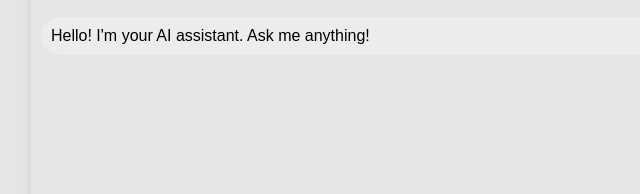
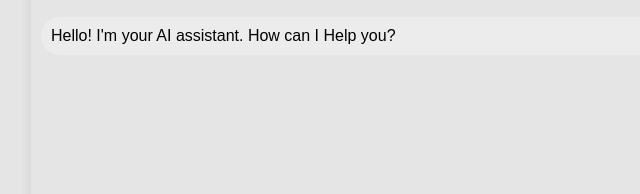
Before and after one commit to stbenildechatbot/stbenildechatbot, a plain HTML site: page index.html in a window 1280 px wide. Shown: the part 209-403 px from the top of the page, 109-749 px from the left. Drawn offline with Linux system fonts and the light colour scheme.

Commit message:
Update index.html

```diff
--- a/index.html
+++ b/index.html
@@ -13,7 +13,7 @@
         </div>
 
         <div id="chatbox">
-            <div class="bot-message">Hello! I'm your AI assistant. Ask me anything!</div>
+            <div class="bot-message">Hello! I'm your AI assistant. How can I Help you?</div>
         </div>
                     <!-- Suggested Questions at Bottom -->
                     <div class="suggestions">
```
